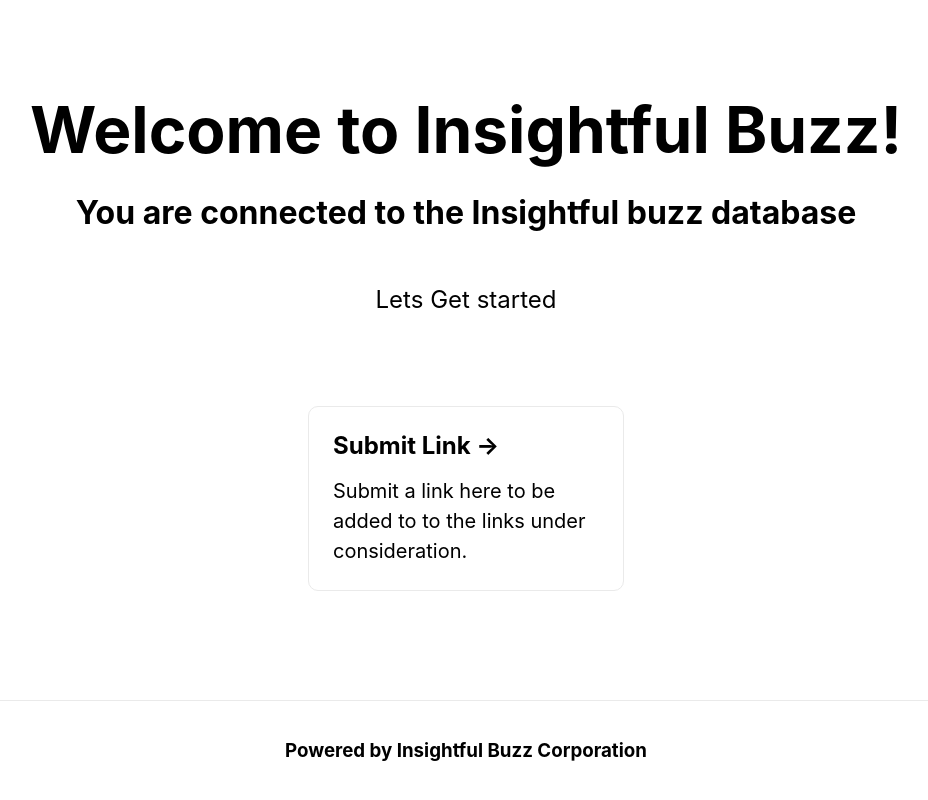
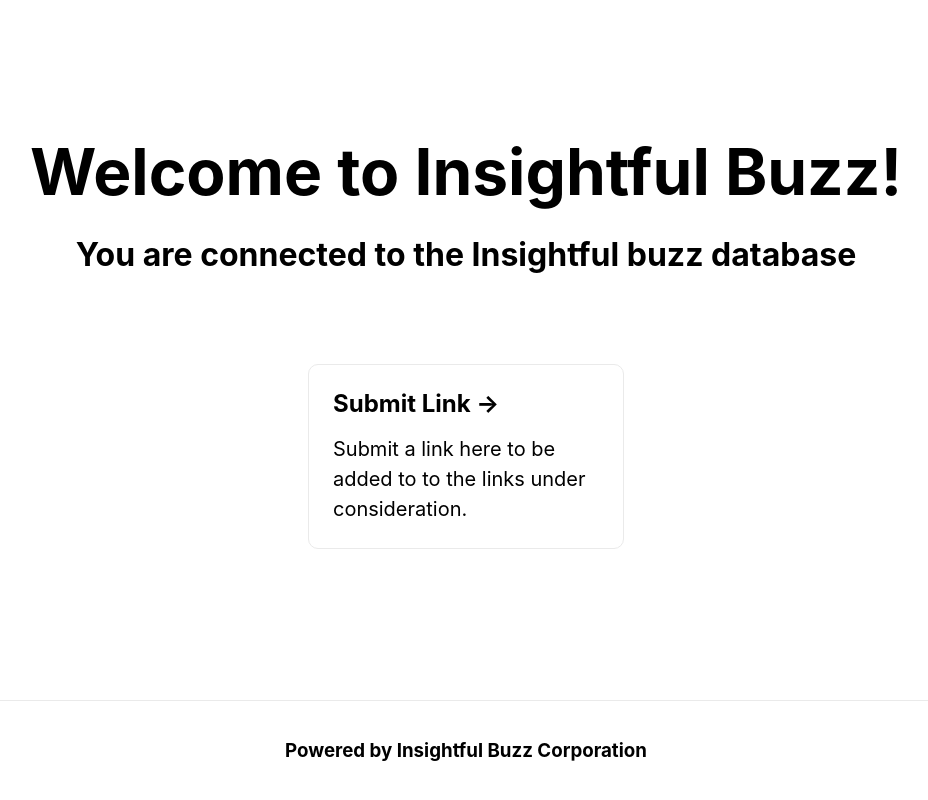
Before and after one commit to morrisonak/mflix, a Next.js app: page / in a window 1280 px wide. Shown: the whole page, without its empty margins (174-1102 px from the left). Built offline with nearby package versions, Linux system fonts and the light colour scheme; no server answers; the database is empty.

Commit message:
remove "get started"

```diff
--- a/pages/index.js
+++ b/pages/index.js
@@ -23,11 +23,7 @@ export default function Home({ isConnected }) {
           </h2>
         )}
 
-        <p className="description">
-          Lets Get started
-        </p>
-
-        <div className="grid">
+          <div className="grid">
           <a href="/submit" className="card">
             <h3>Submit Link &rarr;</h3>
             <p>Submit a link here to be added to to the links under consideration.</p>
```
